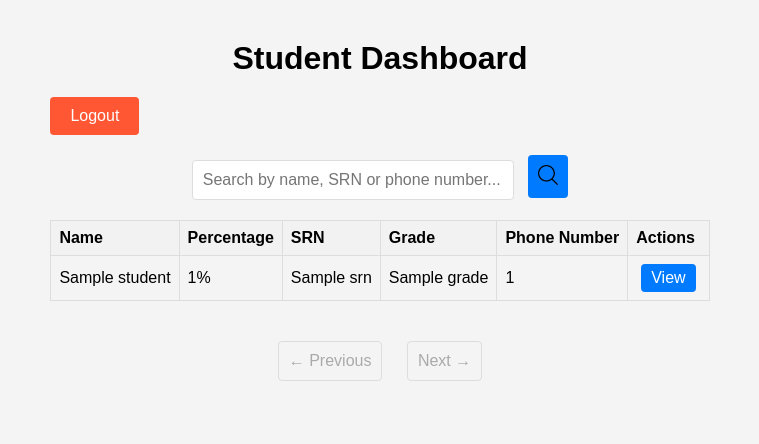
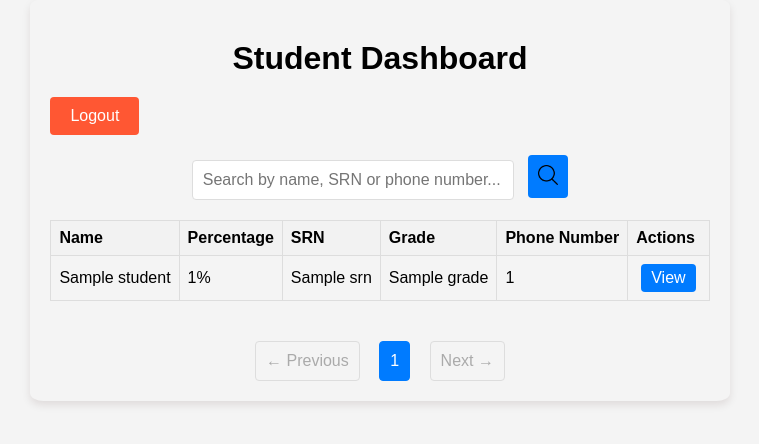
Before and after one commit to a9irudhh/web-t, a Flask app: template templates/index.html in a window 1280 px wide. Shown: the part 51-495 px from the top of the page, without its empty margins (260-1019 px from the left). Run offline with Flask 3, Linux system fonts and the light colour scheme; the template is opened without the code that fills it: most values are stand-ins (such as "Sample title", 1, 10 or a date in 2020).

Commit message:
except bug in editing everything else is done

```diff
--- a/static/css/styles.css
+++ b/static/css/styles.css
@@ -462,8 +462,10 @@ h1 {
     display: flex;
     flex-direction: column;
     align-items: center;
+    border-radius: 2%;
     margin-top: 50px; /* Adjust this value for space from the top */
     padding: 20px; /* Add padding for content spacing */
+    box-shadow: 0 4px 8px rgba(48, 8, 8, 0.1);
 }
 .dashboard-container h1 {
     text-align: center;
--- a/templates/index.html
+++ b/templates/index.html
@@ -63,15 +63,25 @@
             </table>
         </div>
         <div class="pagination">
+            {% set window = 1 %}
+            {% set start_page = page - window if page - window > 0 else 1 %}
+            {% set end_page = page + window if page + window <= total_pages else total_pages %}
+
             {% if page > 1 %}
                 <a href="{{ url_for('index', page=page-1, query=query) }}" class="pagination-button prev-button">← Previous</a>
             {% else %}
                 <span class="pagination-button prev-button disabled">← Previous</span>
             {% endif %}
 
-            {% for p in range(1, total_pages + 1) %}
-                <a href="{{ url_for('index', page=p, query=query) }}" class="pagination-button {% if p == page %}active{% endif %}">{{ p }}</a>
-            {% endfor %}
+            {% if start_page < page %}
+                <a href="{{ url_for('index', page=start_page, query=query) }}" class="pagination-button {% if start_page == page %}active{% endif %}">{{ start_page }}</a>
+            {% endif %}
+
+            <a href="{{ url_for('index', page=page, query=query) }}" class="pagination-button active">{{ page }}</a>
+
+            {% if end_page > page %}
+                <a href="{{ url_for('index', page=end_page, query=query) }}" class="pagination-button {% if end_page == page %}active{% endif %}">{{ end_page }}</a>
+            {% endif %}
 
             {% if page < total_pages %}
                 <a href="{{ url_for('index', page=page+1, query=query) }}" class="pagination-button next-button">Next →</a>
```
Lines whose indentation alone changed are shown as unchanged.
